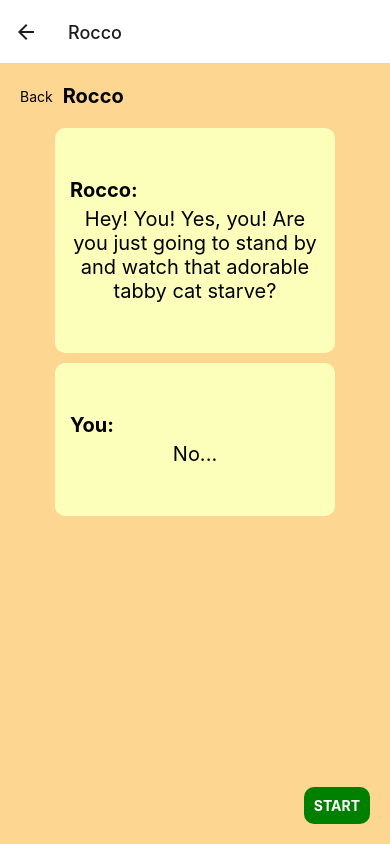
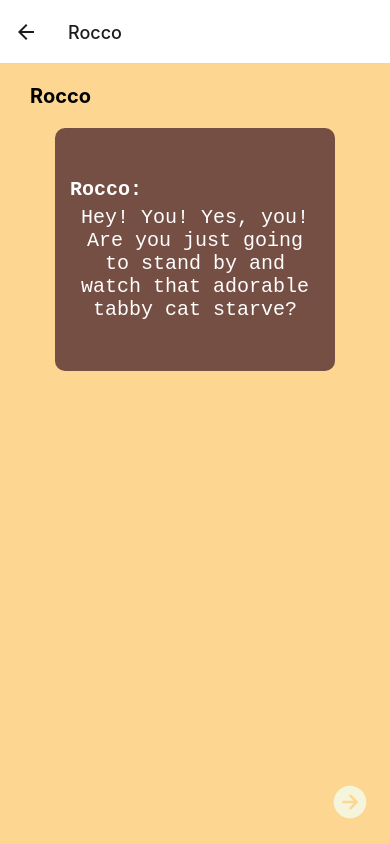
Before and after one commit to a-cyphi/spartahack, a React Native app: screen /Rocco in a window 390 px wide. Built offline with nearby package versions, Linux system fonts and the light colour scheme.

Commit message:
Update rocco.js

```diff
--- a/rocco.js
+++ b/rocco.js
@@ -1,12 +1,23 @@
-import React from 'react';
+import React, { useState } from 'react';
 import { View, Text, TouchableOpacity, StyleSheet } from 'react-native';
+import { Ionicons } from '@expo/vector-icons';
 
 const RoccoScreen = () => {
+  const [showChatBubble2, setShowChatBubble2] = useState(false);
+  const [showChatBubble3, setShowChatBubble3] = useState(false);
+
+  const handleNextChatBubble = () => {
+    if (!showChatBubble2) {
+      setShowChatBubble2(true);
+    } else if (!showChatBubble3) {
+      setShowChatBubble3(true);
+    }
+  };
+
   return (
     <View style={styles.container}>
       <View style={styles.header}>
         <TouchableOpacity>
-          <Text>Back</Text>
         </TouchableOpacity>
         <Text style={styles.headerTitle}>Rocco</Text>
       </View>
@@ -18,6 +29,7 @@ const RoccoScreen = () => {
           <Text style={[styles.content, styles.text]}>Hey! You! Yes, you! Are you just going to stand by and watch that adorable tabby cat starve?</Text>
         </View>
       </View>
+      {showChatBubble2 && (
         <View style={styles.chatBubble2}>
           <View style={styles.nameWrapper}>
             <Text style={[styles.name, styles.text]}>You:</Text>
@@ -26,11 +38,28 @@ const RoccoScreen = () => {
             <Text style={[styles.content, styles.text]}>No...</Text>
           </View>
         </View>
+      )}
+      {showChatBubble2 && (
+        <TouchableOpacity style={styles.nextButton} onPress={handleNextChatBubble}>
+          <Ionicons name="arrow-forward-circle" size={40} color="beige" />
+        </TouchableOpacity>
+      )}
+      {showChatBubble3 && (
+        <View style={styles.chatBubble3}>
+          <View style={styles.nameWrapper}>
+            <Text style={[styles.name, styles.text]}>Rocco:</Text>
+          </View>
+          <View style={styles.contentWrapper}>
+            <Text style={[styles.content, styles.text]}>You think you can just waltz in and snag that cat? Not so fast. We ain't giving away freebies. You gotta prove you can handle it. Show us you're not just another stray yourself. Got cash? Got experience keeping critters alive? Then maybe we'll talk about you giving this furball a shot at a better life. Until then, keep your paws off unless you're serious.</Text>
+          </View>
+        </View>
+      )}
+      {!showChatBubble2 && !showChatBubble3 && (
+        <TouchableOpacity style={styles.nextButton} onPress={handleNextChatBubble}>
+          <Ionicons name="arrow-forward-circle" size={40} color="beige" />
+        </TouchableOpacity>
+      )}
       {/* Add cat images and more chat bubbles here */}
-      <TouchableOpacity style={styles.startButton}>
-        <Text style={styles.startButtonText}>START</Text>
-      </TouchableOpacity>
-      {/* Add the illustration of the 'cute cat' and 'confused sleeper' here */}
     </View>
   );
 };
@@ -52,7 +81,7 @@ const styles = StyleSheet.create({
     marginLeft: 10,
   },
   chatBubble1: {
-    backgroundColor: '#fbffb9', // Slightly darker brown color
+    backgroundColor: '#754f44', // Slightly darker brown color
     borderRadius: 10,
     marginBottom: 10,
     width: '80%',
@@ -61,7 +90,16 @@ const styles = StyleSheet.create({
     paddingVertical: 50,
   },
   chatBubble2: {
-    backgroundColor: '#fbffb9', // Slightly darker brown color
+    backgroundColor: '#754f44', // Slightly darker brown color
+    borderRadius: 10,
+    marginBottom: 10,
+    width: '80%',
+    alignSelf: 'center',
+    paddingHorizontal: 15,
+    paddingVertical: 50,
+  },
+  chatBubble3: {
+    backgroundColor: '#754f44', // Slightly darker brown color
     borderRadius: 10,
     marginBottom: 10,
     width: '80%',
@@ -74,26 +112,21 @@ const styles = StyleSheet.create({
   },
   name: {
     fontWeight: 'bold',
+    color: 'white', // Set text color to white
+    fontFamily: 'monospace', // Set font family to monospace
   },
   contentWrapper: {
     alignItems: 'center',
   },
   content: {
     textAlign: 'center',
+    color: 'white', // Set text color to white
+    fontFamily: 'monospace', // Set font family to monospace
   },
-  startButton: {
+  nextButton: {
     position: 'absolute',
     bottom: 20,
     right: 20,
-    backgroundColor: 'green',
-    borderRadius: 10,
-    padding: 10,
-    alignItems: 'center',
-  },
-  startButtonText: {
-    color: 'white',
-    fontWeight: 'bold',
-    fontSize: 14,
   },
   text: {
     fontSize: 20, // Adjusted font size to make it bigger
```
Lines whose indentation alone changed are shown as unchanged.
